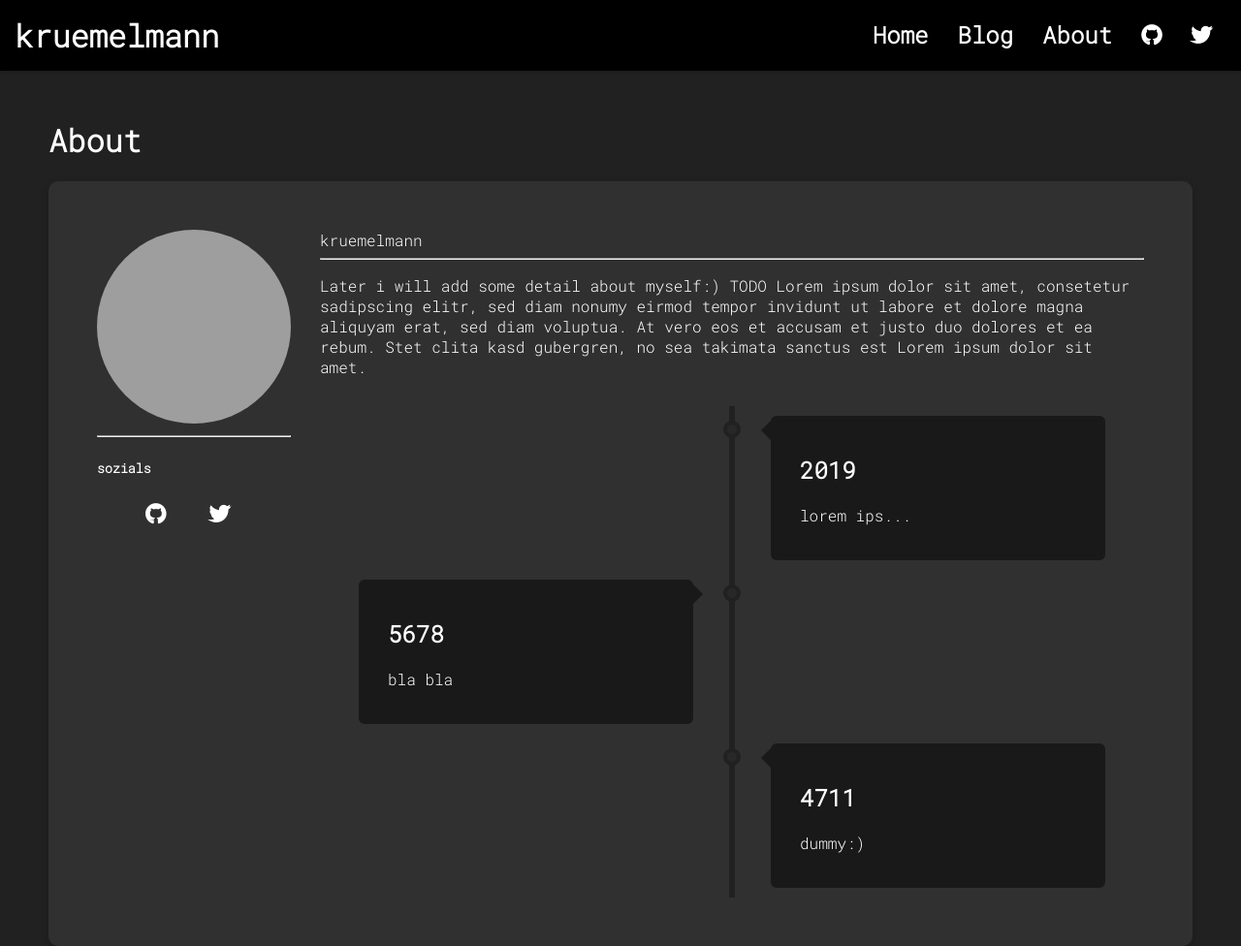
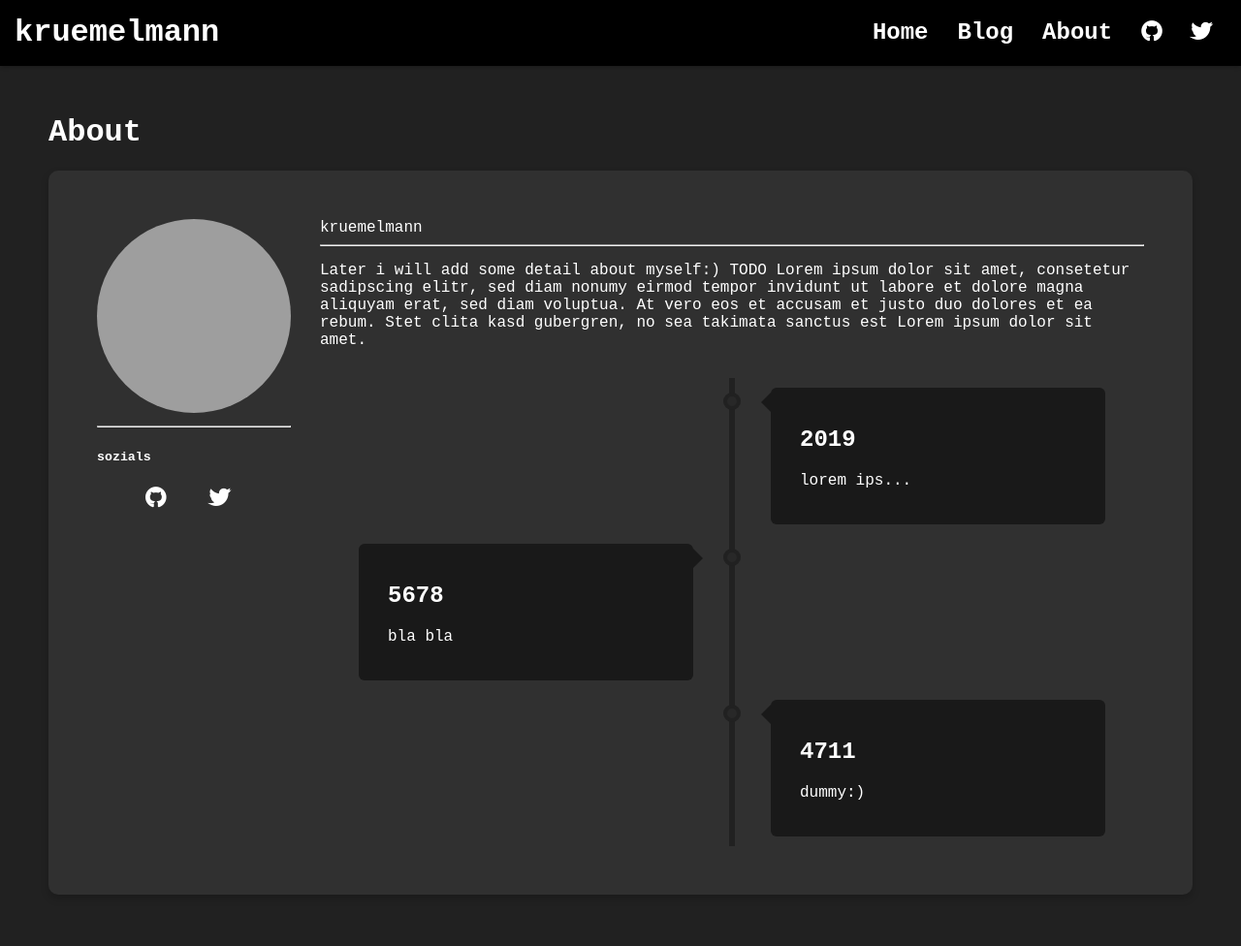
Before and after one commit to Kruemelmann/kruemelmann.github.io, a Jekyll site: the page built from about.html, in a window 1280 px wide. Shown: the whole page at 97% size. Built offline with Jekyll 4.4.1, drawn with Linux system fonts in a browser that asks for light colours; some web fonts are replaced; after the commit the page ends 923 px from its top, so only the background shows below that; grey boxes are pictures that could not be loaded.

Commit message:
Update kruemelmann-theme.scss

```diff
--- a/_sass/kruemelmann-theme.scss
+++ b/_sass/kruemelmann-theme.scss
@@ -1,6 +1,6 @@
-@import url('https://fonts.googleapis.com/css2?family=Roboto+Mono:wght@300&display=swap');
-@import url('https://fonts.googleapis.com/css2?family=Fuzzy+Bubbles&display=swap');
-@import url('https://fonts.googleapis.com/css2?family=Roboto&display=swap');
+//@import url('https://fonts.googleapis.com/css2?family=Roboto+Mono:wght@300&display=swap');
+//@import url('https://fonts.googleapis.com/css2?family=Fuzzy+Bubbles&display=swap');
+//@import url('https://fonts.googleapis.com/css2?family=Roboto&display=swap');
 
 @import "./general.scss";
 
```
